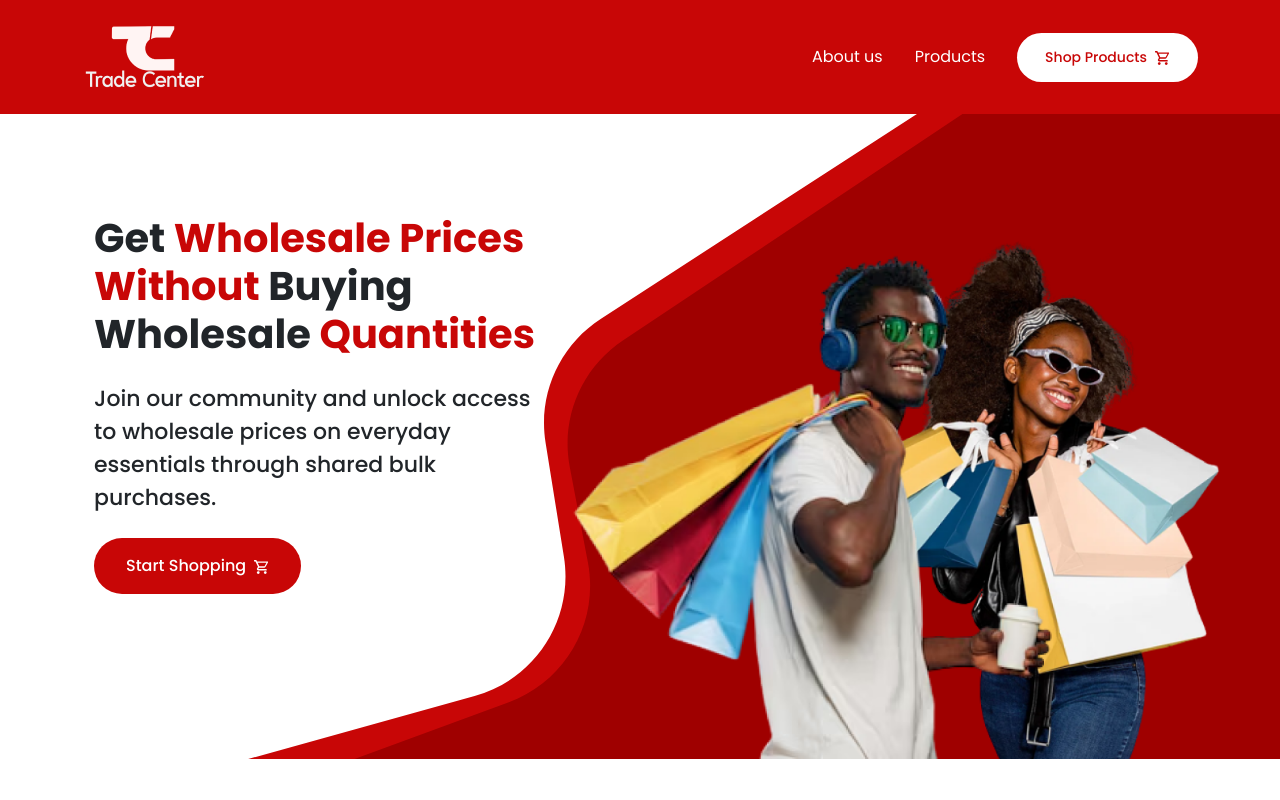
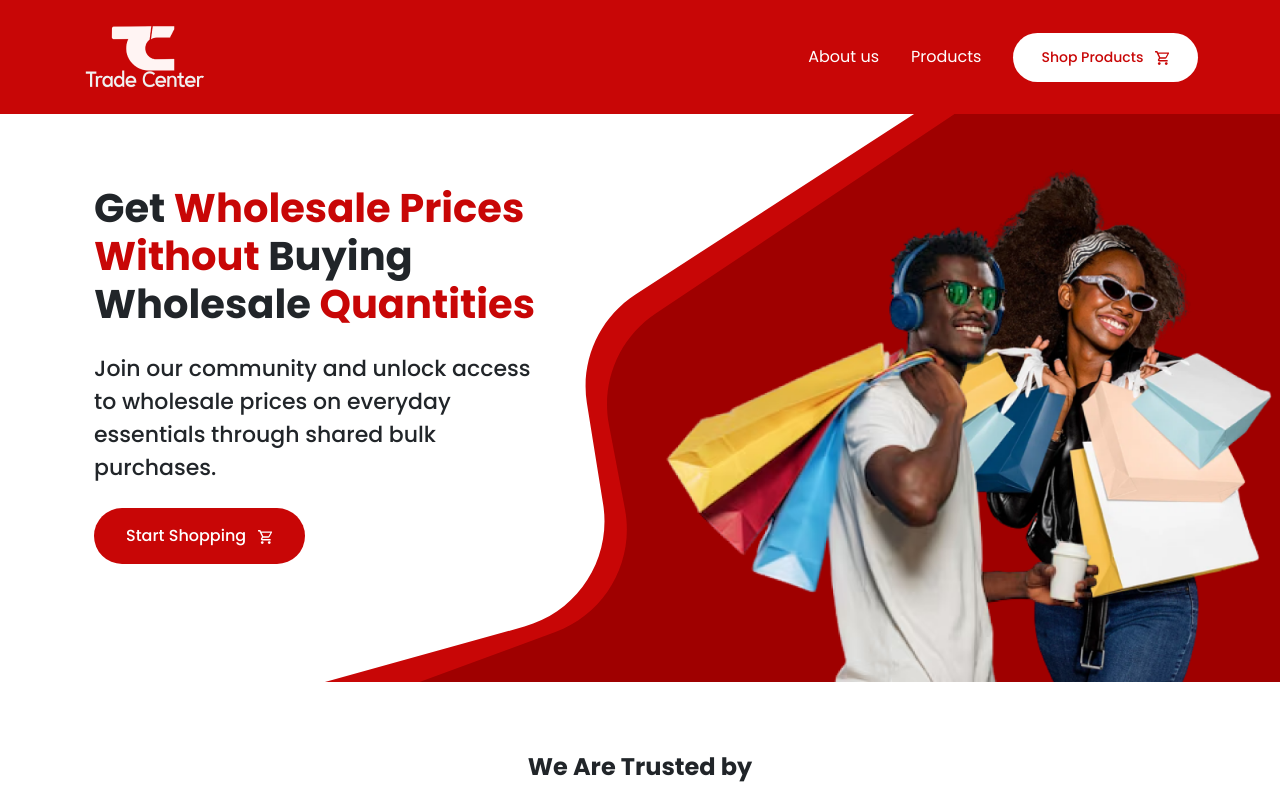
Before and after one commit to Akeemmudash/trade-center, a React (Vite) app: page / in a window 1280 px wide. Shown: the top 800 px of the page. Built offline with nearby package versions, Linux system fonts and the light colour scheme.

Commit message:
Made hero banner show on smaller devices

```diff
--- a/src/components/Button.tsx
+++ b/src/components/Button.tsx
@@ -26,7 +26,7 @@ const Button = ({
       )}
       {...props}
     >
-      <span className="d-flex align-items-center">
+      <span className="|">
         {children} {Boolean(icon) && <span className="ms-2">{icon}</span>}
       </span>
     </button>
--- a/src/components/Footer.tsx
+++ b/src/components/Footer.tsx
@@ -21,8 +21,8 @@ const Footer = () => {
         viewport={{ amount: 0.3, once: true }}
       >
         <div className=" container d-flex justify-content-between flex-wrap">
-          <div className="col-lg-4 col-md-6">
-            <motion.h3 variants={itemVariants} className="fs-4 fw-semibold">
+          <div className="col-lg-4 col-md-6 text-center text-lg-start ">
+            <motion.h3 variants={itemVariants} className="fs-4 fw-semibold ">
               Subscribe our Newsletter
             </motion.h3>
             <motion.p variants={itemVariants} className="fs-7 text-gray">
@@ -43,7 +43,7 @@ const Footer = () => {
               Subscribe
             </Button>
           </div>
-          <div className="col-lg-2 d-flex align-items-start justify-content-end gap-2">
+          <div className="col-lg-2 d-flex align-items-start justify-content-end  gap-3 gap-lg-2">
             <div className="social-link flex-shrink-0">
               <Link
                 to="#"
--- a/src/components/Hero/Hero.tsx
+++ b/src/components/Hero/Hero.tsx
@@ -17,7 +17,7 @@ const Hero = () => {
   return (
     <section className="hero">
       <div className="container row h-100 mx-auto ">
-        <div className="col-12 col-xl-6 h-100">
+        <div className=" header_container col-12 col-lg-6 ">
           <motion.header
             className="header "
             transition={{ staggerChildren: 0.3 }}
@@ -35,12 +35,14 @@ const Hero = () => {
               everyday essentials through shared bulk purchases.
             </motion.p>
             <motion.div className="my-4 " variants={itemVariants}>
-              <Button icon={<CartIcon />}>Start Shopping</Button>
+              <Button icon={<CartIcon />} className="hero_button">
+                Start Shopping
+              </Button>
             </motion.div>
           </motion.header>
         </div>
         <motion.div
-          className=" col-xl-6 col-12 d-none position-relative  d-xl-block"
+          className="hero_banner col-lg-6 col-12 position-relative  user-select-none "
           initial={{ translateX: 400, opacity: 0 }}
           animate={{ translateX: 0, opacity: 1 }}
           transition={{
--- a/src/components/Hero/hero.css
+++ b/src/components/Hero/hero.css
@@ -1,10 +1,9 @@
 .hero {
-  height: auto;
+  height: calc(100vh - var(--nav-height));
   width: 100%;
-  min-height: 460px;
   overflow: hidden;
   position: relative;
-  --header-margin-top: 100px;
+  --header-margin-top: 70px;
   --nav-height: 114px;
   --hero-heading: 50px;
 }
@@ -15,58 +14,86 @@
   font-size: 22px;
 }
 
-.hero_img img:first-child {
-  right: calc(130px - 1vw);
-  z-index: 1;
-}
-.hero_img img:nth-child(2) {
-  right: calc(-50px - 1vw);
-}
-
 .hero .header {
   margin-top: var(--header-margin-top);
-  height: calc(100dvh - var(--header-margin-top) - 71px);
-  max-height: calc(630px);
+  /* height: calc(100vh - var(--header-margin-top) - 71px); */
+  /* max-height: calc(550px); */
 }
 
 .hero_wave img {
-  object-fit: scale-down;
+  object-fit: contain;
   object-position: right top;
-  min-height: 600px;
 }
 .hero_img {
-  min-height: 550px;
+  /* min-height: 550px; */
   height: 100%;
-  position: relative;
 }
 .hero_img > img {
-  height: 85%;
+  width: 81%;
   object-position: bottom center;
   bottom: 0;
 }
+@media screen and (min-width: 992px) {
+  .hero {
+    --hero-heading: 40px;
+    --wave-offset: 46px;
+    height: calc(100vh - var(--nav-height));
+    min-height: 540px;
+    max-height: calc(568px);
+  }
+  .hero_wave img {
+    transform: translateX(calc(335px - 3vh));
+    object-position: top right;
+    aspect-ratio: 1241 / 686;
+  }
+  .hero .header {
+    margin-top: var(--header-margin-top);
+    /* height: calc(100vh - var(--header-margin-top) - 71px); */
+    max-height: calc(462px);
+  }
+  .hero_img img:first-child {
+    right: calc(74px - 1vw);
+    z-index: 1;
+  }
+  .hero_img img:nth-child(2) {
+    right: calc(-81px - 1vw);
+  }
+  .hero_img img {
+    /* width: 74%; */
+  }
+}
+
 @media screen and (min-width: 1200px) {
   .hero {
-    height: calc(100dvh - var(--nav-height));
-    max-height: 645px;
+    /* max-height: 645px; */
+    max-height: 568px;
     width: 100%;
-    min-height: 460px;
+    /* min-height: 460px; */
     overflow: hidden;
     position: relative;
   }
-  .hero h1 {
-    font-size: 40px;
-  }
+
   .hero .header {
     max-width: 446px;
   }
 
   .hero_wave img {
-    transform: translateX(calc(300px - 7vw));
     object-position: top right;
     aspect-ratio: 1241/686;
+    transform: translateX(calc(173px - 3vh));
+  }
+  .hero_img img {
+    width: 81%;
+  }
+  .hero_img img:first-child {
+    right: calc(96px - 1vw);
+    z-index: 1;
+  }
+  .hero_img img:nth-child(2) {
+    right: calc(-90px - 1vw);
   }
 }
-@media screen and (max-width: 1200px) {
+/* @media screen and (max-width: 1200px) {
   .hero {
     --hero-heading: 50px;
     --header-margin-top: 194px;
@@ -74,6 +101,7 @@
 
   .hero .header {
     margin-inline: auto;
+    height: auto;
   }
 
   .hero_wave img {
@@ -85,23 +113,39 @@
 
   .hero_img {
     min-height: 651px;
-    height: calc(100dvh - var(--nav-height));
+    height: calc(100vh - var(--nav-height));
     position: relative;
   }
-}
+} */
 @media screen and (max-width: 991px) {
   .hero {
     --hero-heading: 50px;
+    --header-margin-top: 100px;
+
+    height: auto;
+    min-height: calc(100vh - var(--nav-height));
   }
   .hero_img img:nth-child(2) {
-    right: calc(-104px - 1vw);
+    right: calc(-62px - 1vw);
+  }
+  .hero_img img {
+    width: 50%;
   }
   .hero_img img:first-child {
-    right: calc(59px - 1vw);
+    right: calc(95px - 1vw);
     z-index: 1;
   }
-  .hero_img > img {
+  .hero_wave img {
+    transform: translateX(calc(428px + 6vh));
+    height: 100%;
+  }
+  /* .hero_img > img {
     height: 67%;
+  } */
+  .hero_banner {
+    height: 68vw;
+    min-height: 557px;
+    margin-top: auto;
   }
 }
 @media screen and (max-width: 575px) {
@@ -109,8 +153,23 @@
     --header-margin-top: 114px;
     --hero-heading: 35px;
   }
+  .hero_banner {
+    min-height: 489px;
+  }
+  .hero_img img {
+    width: 80%;
+  }
+  .hero_img img:nth-child(2) {
+    right: -7vw;
+  }
+  .hero_img img:nth-child(1) {
+    left: -5vw;
+  }
 
   .hero p {
     font-size: 16px;
   }
+  .hero_button {
+    width: 100%;
+  }
 }
--- a/src/components/WhyChooseUs.tsx
+++ b/src/components/WhyChooseUs.tsx
@@ -9,7 +9,7 @@ const WhyChooseUs = () => {
       <div className=" section_body row align-items-center">
         <div className="col-lg-6 col-12">
           <div className="">
-            <h2 className="section_heading mb-3 text-start">
+            <h2 className="section_heading mb-lg-3 text-center text-lg-start">
               Why <span className="text-bright-red">Choose</span> Us
             </h2>
             <motion.ul
--- a/src/index.css
+++ b/src/index.css
@@ -282,7 +282,7 @@ button {
 }
 .globe-banner {
   background: url("/src/assets/globe-banner.png"), var(--primary-dark);
-  max-height: calc(100dvh - 114px);
+  max-height: calc(100vh - 114px);
   height: calc(400px + 30vh);
 }
 .globe-banner h2 {
@@ -291,17 +291,16 @@ button {
 }
 .featured-product_card {
   width: 100%;
-  margin-bottom: 30px;
-
+  margin-bottom: 40px;
   aspect-ratio: 280/394;
   box-shadow: rgba(99, 99, 99, 0.2) 0px 2px 8px 0px;
   background-position: bottom;
   background-repeat: no-repeat;
   background-size: cover;
-  transition: transform 0.15s ease-out, box-shadow 0.15s ease-out;
+  transition: transform 0.2s ease-out, box-shadow 0.2s ease-out;
 }
 .featured-product_card:hover {
-  transform: translateY(-10px) scale(1.02);
+  transform: scale(1.2);
   box-shadow: rgba(50, 50, 93, 0.25) 0px 50px 100px -20px,
     rgba(0, 0, 0, 0.3) 0px 30px 60px -30px;
 }
@@ -330,7 +329,7 @@ button {
 }
 @media screen and (max-width: 991px) {
   .footer > section:nth-child(1) > div > div:not(:last-child) {
-    margin-bottom: 20px;
+    margin-bottom: 24px;
   }
   .footer .subscribe {
     width: auto;
```
Also changed, not shown: src/assets/why-choose-us/large-image.png.
